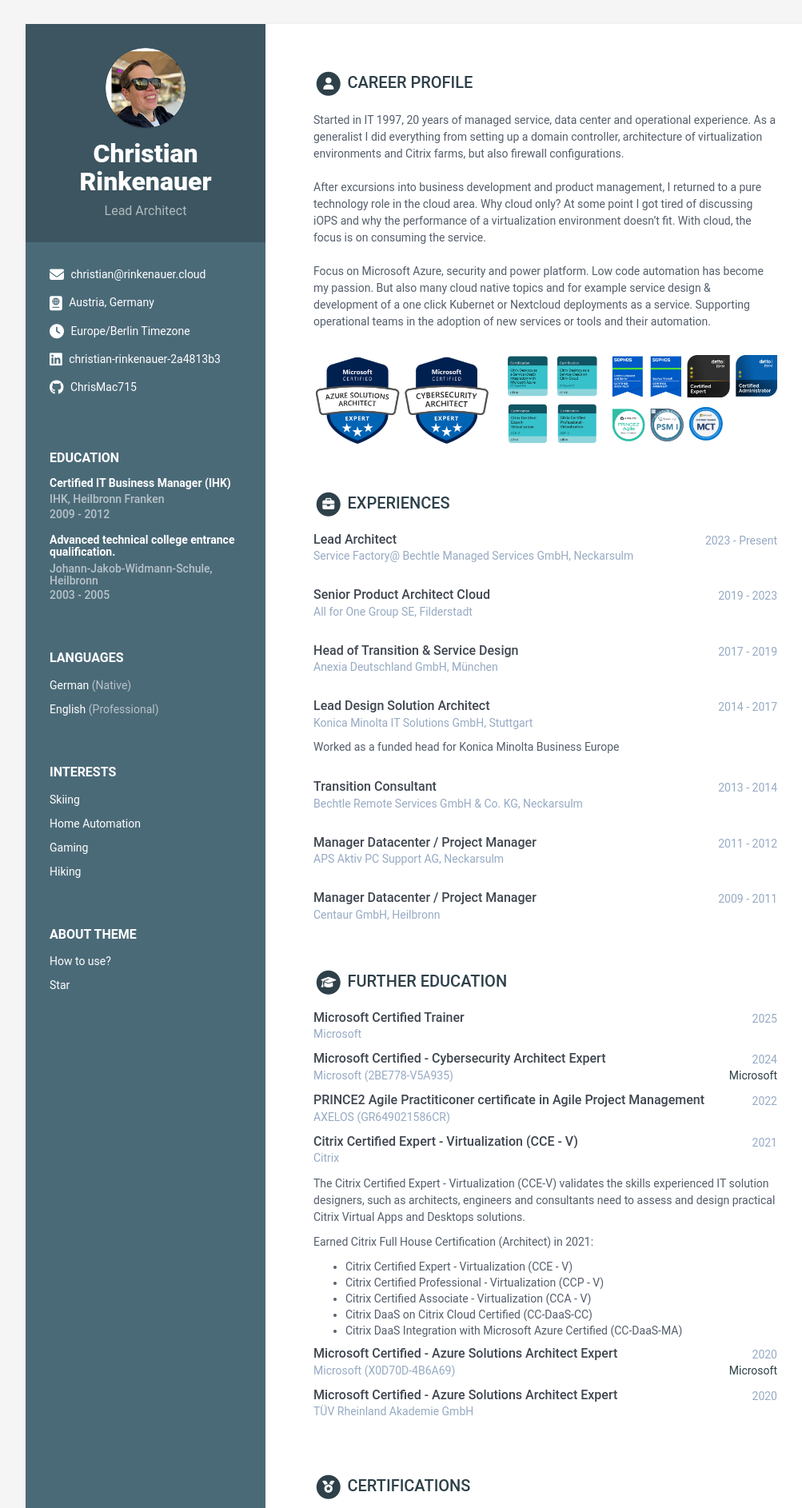
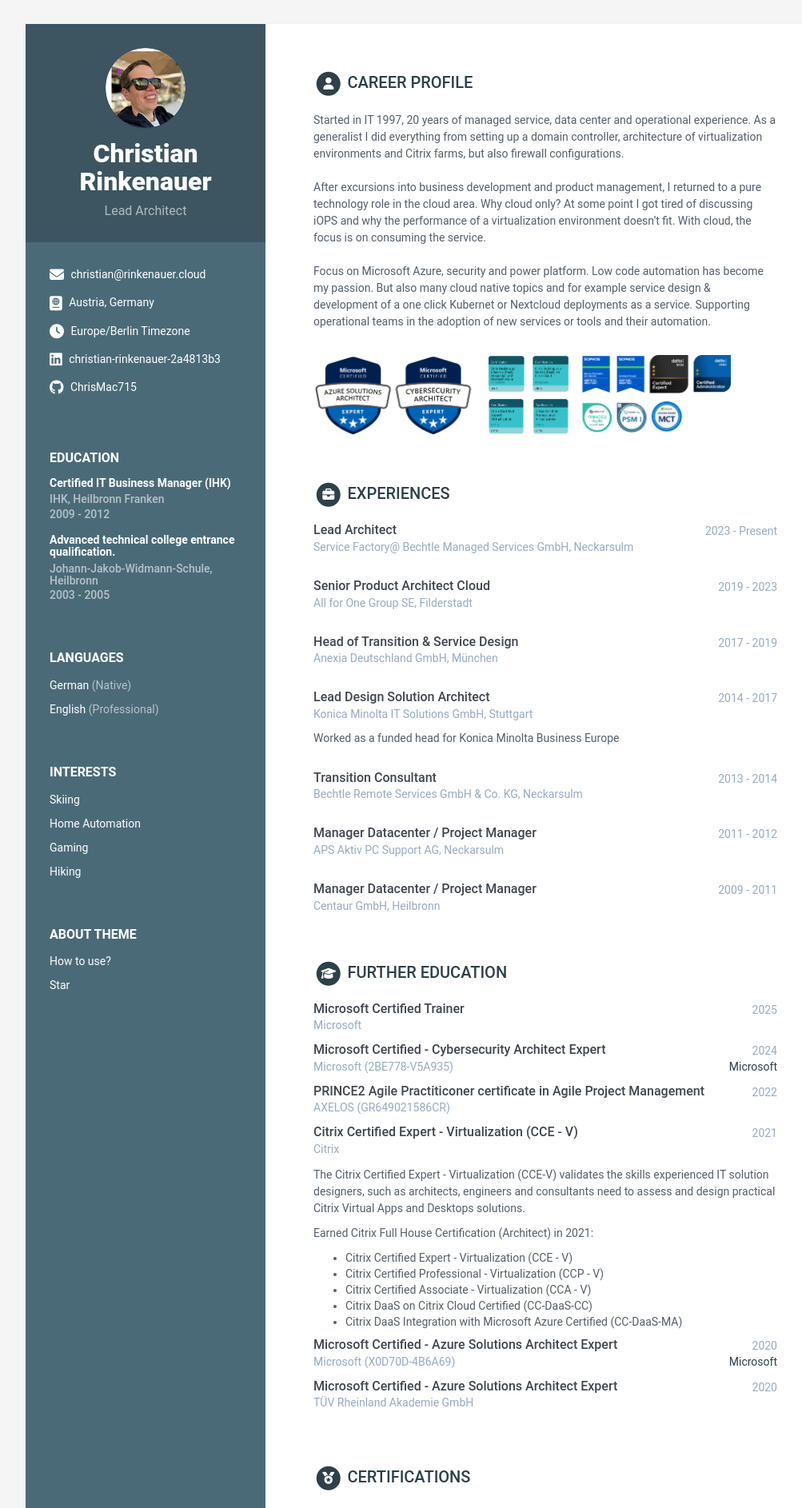
Before and after one commit to ChrisMac715/chrismac715.github.io, a Jekyll site: the page built from index.html, in a window 1280 px wide. Shown: the top 1886 px of the page at 80% size, without its empty margins (108-1111 px from the left). Built offline with Jekyll 4.4.1, drawn with Linux system fonts in a browser that asks for light colours.

Commit message:
Update career-profile.html

```diff
--- a/_includes/career-profile.html
+++ b/_includes/career-profile.html
@@ -15,7 +15,7 @@
   </div><!--//summary-->
 
    <div>
-    <img src="{{ site.baseurl }}/assets/images/badges.png" alt="badges" width="100%"/>
+    <img src="{{ site.baseurl }}/assets/images/badges.png" alt="badges" width="90%"/>
   </div>
 
 </section><!--//section-->
```
